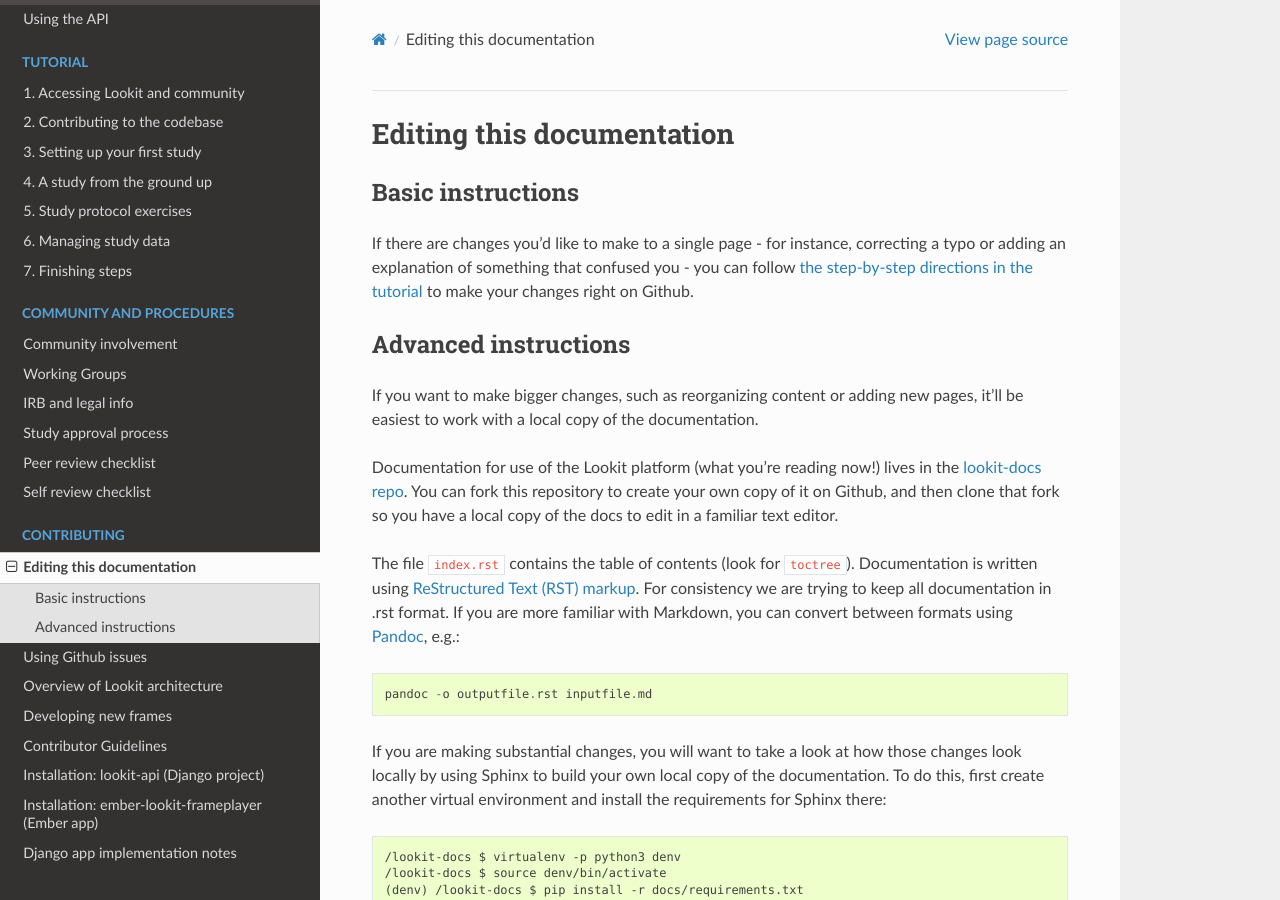
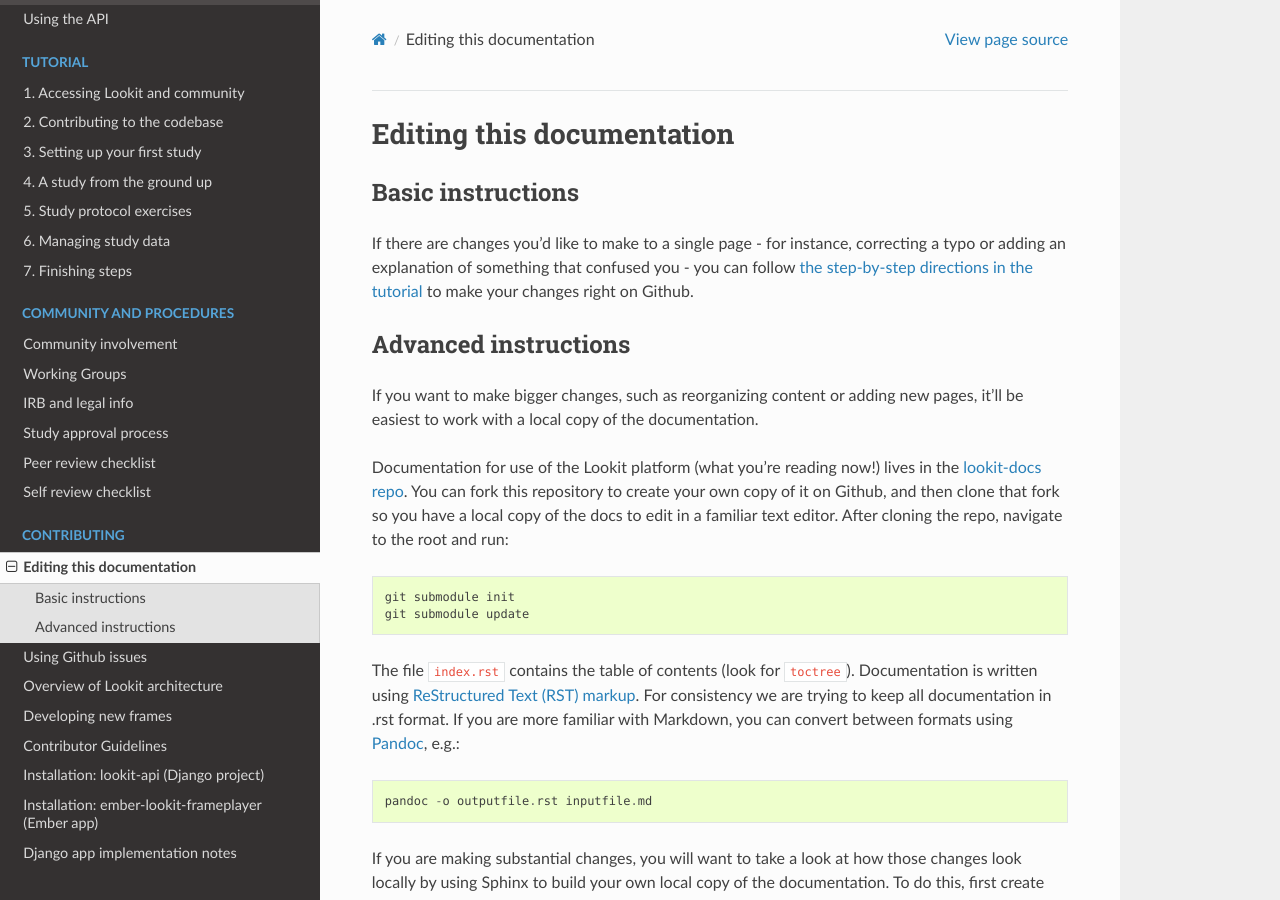
Before and after one commit to lookit/lookit-docs, a Sphinx documentation site: the page built from docs/source/contribute-edit-docs.rst, in a window 1280 px wide and 900 px high. Built offline with Sphinx 7.4.7 and the Read the Docs theme 2.0.0, drawn with Linux system fonts in a browser that asks for light colours.

Commit message:
update docs installation instructions

```diff
--- a/docs/source/contribute-edit-docs.rst
+++ b/docs/source/contribute-edit-docs.rst
@@ -12,7 +12,10 @@
 
 If you want to make bigger changes, such as reorganizing content or adding new pages, it'll be easiest to work with a local copy of the documentation.
 
-Documentation for use of the Lookit platform (what you're reading now!) lives in the `lookit-docs repo <https://github.com/lookit/lookit-docs/>`_. You can fork this repository to create your own copy of it on Github, and then clone that fork so you have a local copy of the docs to edit in a familiar text editor.
+Documentation for use of the Lookit platform (what you're reading now!) lives in the `lookit-docs repo <https://github.com/lookit/lookit-docs/>`_. You can fork this repository to create your own copy of it on Github, and then clone that fork so you have a local copy of the docs to edit in a familiar text editor. After cloning the repo, navigate to the root and run::
+
+    git submodule init
+    git submodule update
 
 The file ``index.rst`` contains the table of contents (look for ``toctree``). Documentation is written using `ReStructured Text (RST) markup <http://www.sphinx-doc.org/en/master/usage/restructuredtext/basics.html>`_. For consistency we are trying to keep all documentation in .rst format. If you are more familiar with Markdown, you can convert between formats using `Pandoc <https://pandoc.org/>`_, e.g.::
 
```
